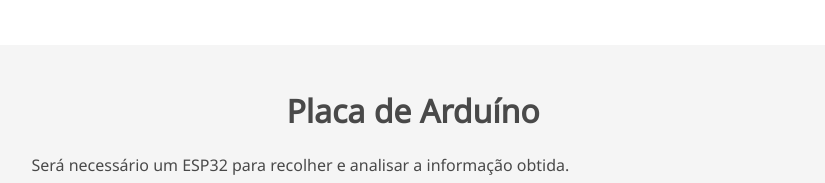
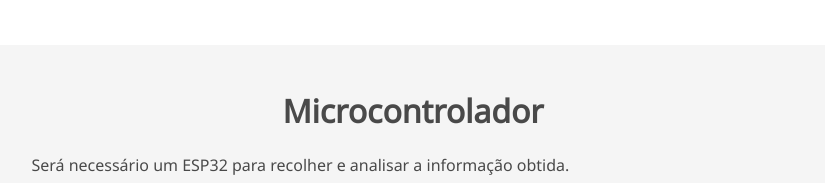
Before and after one commit to ines-coelho/Forest-Fires-Detection, a plain HTML site: page projeto.html in a window 1280 px wide. Shown: the part 2121-2304 px from the top of the page, without its empty margins (227-1052 px from the left). Drawn offline with nearby package versions, Linux system fonts and the light colour scheme; some icons are missing; a web font is replaced by a local one.

Commit message:
Update projeto.html

```diff
--- a/projeto.html
+++ b/projeto.html
@@ -119,7 +119,7 @@
       <div class="container is-max-desktop">
         <div class="columns is-centered has-text-centered">
           <div class="column is-four-fifths">
-            <h2 class="title is-3">Placa de Arduíno</h2>
+            <h2 class="title is-3">Microcontrolador</h2>
             <div class="content has-text-justified">
               <p>
                Será necessário um ESP32 para recolher e analisar a informação obtida.
```
